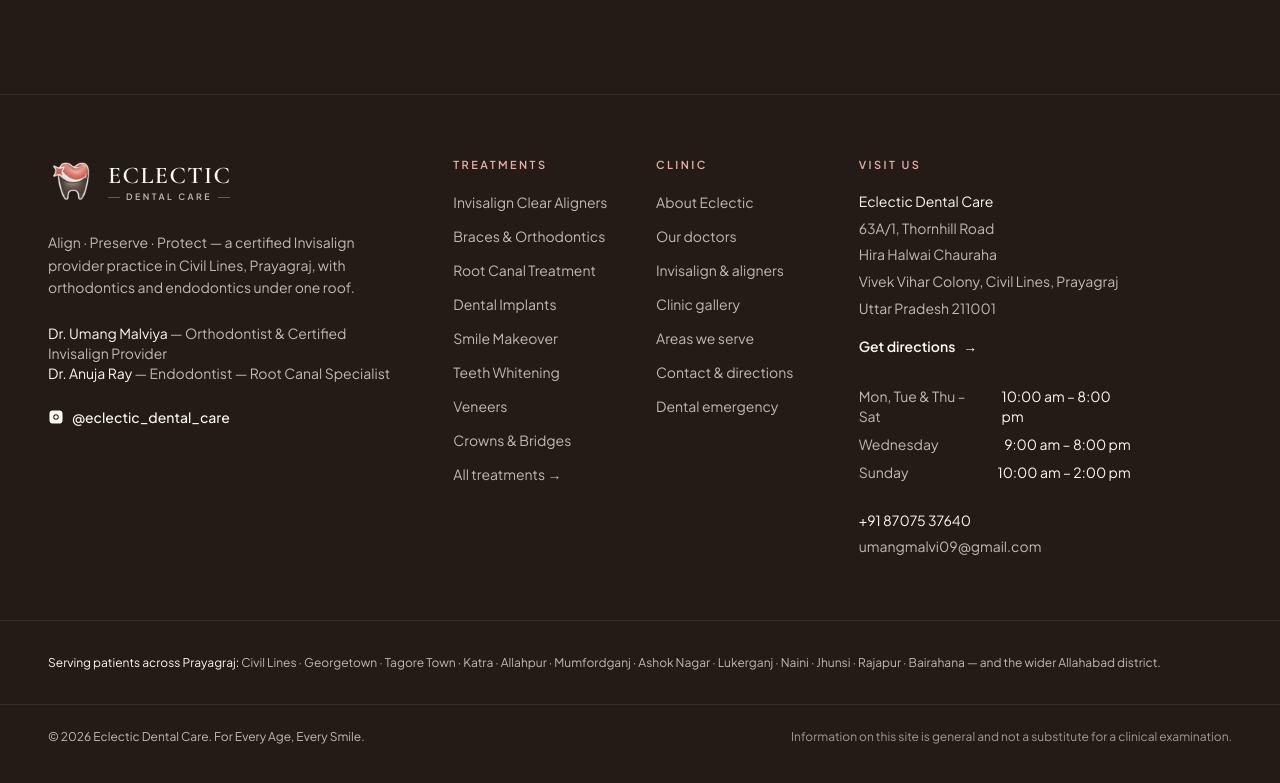
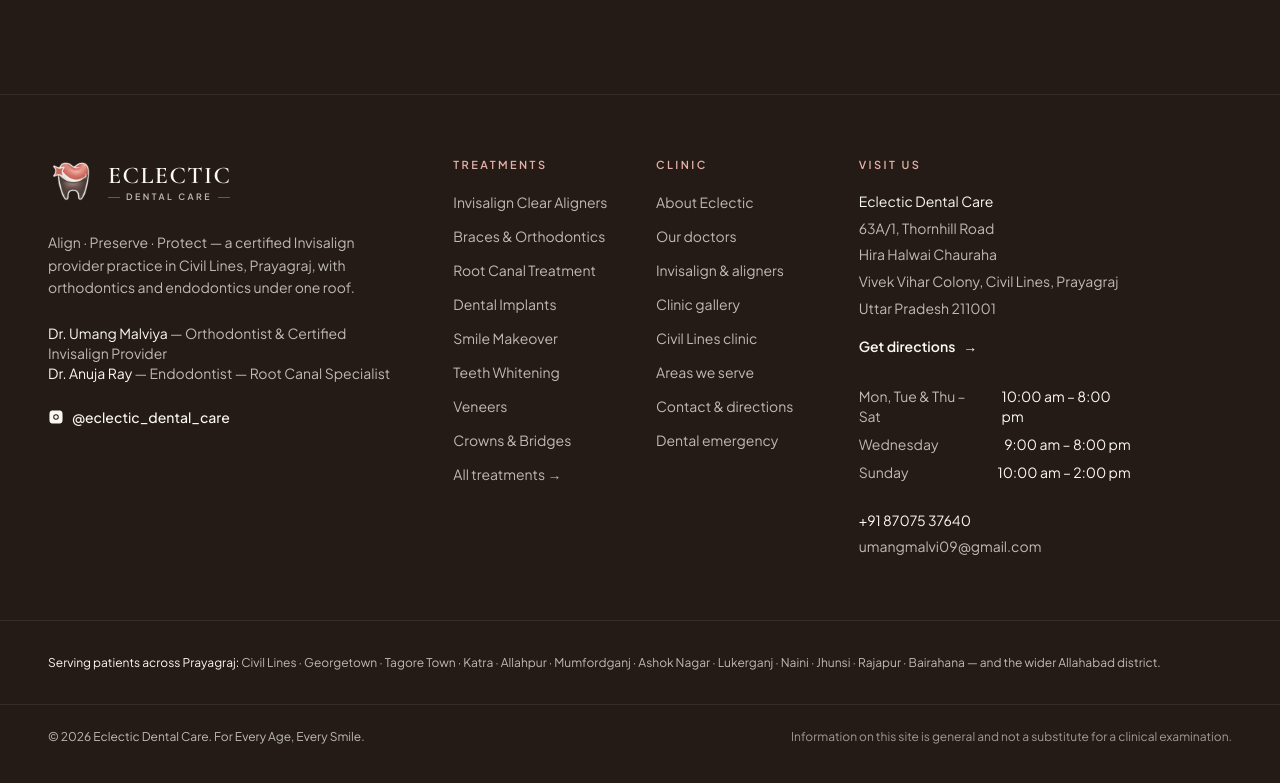
Before and after one commit to Aayush20253534/Website-EDC, a Next.js app: page /contact in a window 1280 px wide. Shown: the part 2377-3160 px from the top of the page. Built offline with nearby package versions, Linux system fonts and the light colour scheme.

Commit message:
seo: link Civil Lines location from footer

```diff
--- a/src/components/layout/Footer.tsx
+++ b/src/components/layout/Footer.tsx
@@ -88,6 +88,7 @@
           <FooterLink href="/doctors">Our doctors</FooterLink>
           <FooterLink href="/services/invisalign-clear-aligners">Invisalign & aligners</FooterLink>
           <FooterLink href="/gallery">Clinic gallery</FooterLink>
+          <FooterLink href="/locations/civil-lines-prayagraj">Civil Lines clinic</FooterLink>
           <FooterLink href="/areas-we-serve">Areas we serve</FooterLink>
           <FooterLink href="/contact">Contact & directions</FooterLink>
           <FooterLink href="/services/emergency-dental-care">
```
